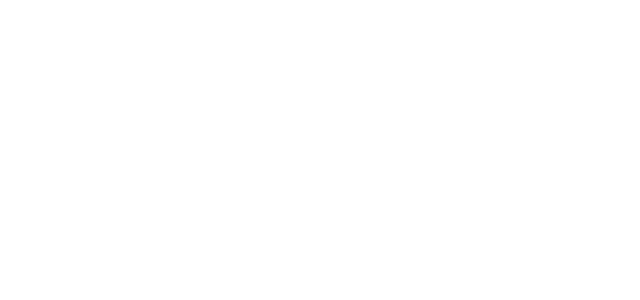
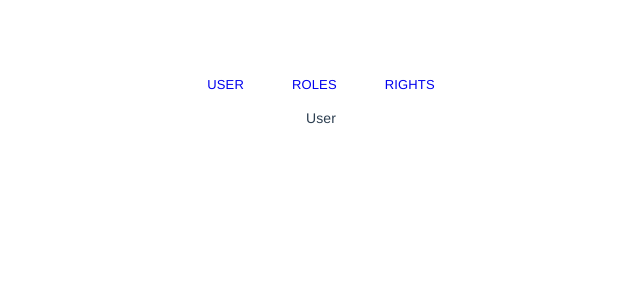
Before and after one commit to LucasBardoux/user-dashboard, a Vue app: page / in a window 1280 px wide. Shown: the top 300 px of the page, without its empty margins (319-959 px from the left). Built offline with nearby package versions, Linux system fonts and the light colour scheme.

Commit message:
add routing

```diff
--- a/package.json
+++ b/package.json
@@ -12,7 +12,8 @@
   },
   "dependencies": {
     "vue": "^2.5.2",
-    "vue-material": "^1.0.0-beta-10.2"
+    "vue-material": "^1.0.0-beta-10.2",
+    "vue-router": "^3.0.2"
   },
   "devDependencies": {
     "autoprefixer": "^7.1.2",
--- a/src/App.vue
+++ b/src/App.vue
@@ -1,6 +1,11 @@
 <template>
   <div id="app">
-
+    <md-tabs md-sync-route md-alignment="centered">
+      <md-tab id="tab-home" md-label="User" to="/"></md-tab>
+      <md-tab id="tab-pages" md-label="Roles" to="/roles"></md-tab>
+      <md-tab id="tab-posts" md-label="Rights" to="/rights"></md-tab>
+    </md-tabs>
+    <router-view></router-view>
   </div>
 </template>
 
--- a/src/components/Rights.vue
+++ b/src/components/Rights.vue
@@ -1,12 +1,14 @@
-<template></template>
+<template>
+<div>Rights</div>
+</template>
 
 <script>
 export default {
-  name: "rights",
-  data() {
-    return {};
+  name: 'rights',
+  data () {
+    return {}
   }
-};
+}
 </script>
 
 <!-- Add "scoped" attribute to limit CSS to this component only -->
--- a/src/components/Roles.vue
+++ b/src/components/Roles.vue
@@ -1,12 +1,14 @@
-<template></template>
+<template>
+<div>Roles</div>
+</template>
 
 <script>
 export default {
-  name: "roles",
-  data() {
-    return {};
+  name: 'roles',
+  data () {
+    return {}
   }
-};
+}
 </script>
 
 <!-- Add "scoped" attribute to limit CSS to this component only -->
--- a/src/components/Users.vue
+++ b/src/components/User.vue
@@ -1,12 +1,14 @@
-<template></template>
+<template>
+<div>User</div>
+</template>
 
 <script>
 export default {
-  name: "users",
-  data() {
-    return {};
+  name: 'user',
+  data () {
+    return {}
   }
-};
+}
 </script>
 
 <!-- Add "scoped" attribute to limit CSS to this component only -->
--- a/src/main.js
+++ b/src/main.js
@@ -4,13 +4,21 @@ import Vue from 'vue'
 import VueMaterial from 'vue-material'
 import 'vue-material/dist/vue-material.css'
 import App from './App'
+import VueRouter from 'vue-router'
+import Routes from './routes'
 
 Vue.use(VueMaterial)
+Vue.use(VueRouter)
+Vue.component('router-link', Vue.options.components.RouterLink)
+Vue.component('router-view', Vue.options.components.RouterView)
 Vue.config.productionTip = false
 
 /* eslint-disable no-new */
 new Vue({
   el: '#app',
   components: { App },
-  template: '<App/>'
+  template: '<App/>',
+  router: new VueRouter({
+    routes: Routes
+  })
 })
--- /dev/null
+++ b/src/routes.js
@@ -0,0 +1,9 @@
+import User from './components/User.vue'
+import Roles from './components/Roles.vue'
+import Rights from './components/Rights.vue'
+
+export default [
+  {path: '/', component: User},
+  {path: '/roles', component: Roles},
+  {path: '/rights', component: Rights}
+]
```
Also changed, not shown: 1 other file (tests, documents, lock files or other folders).
